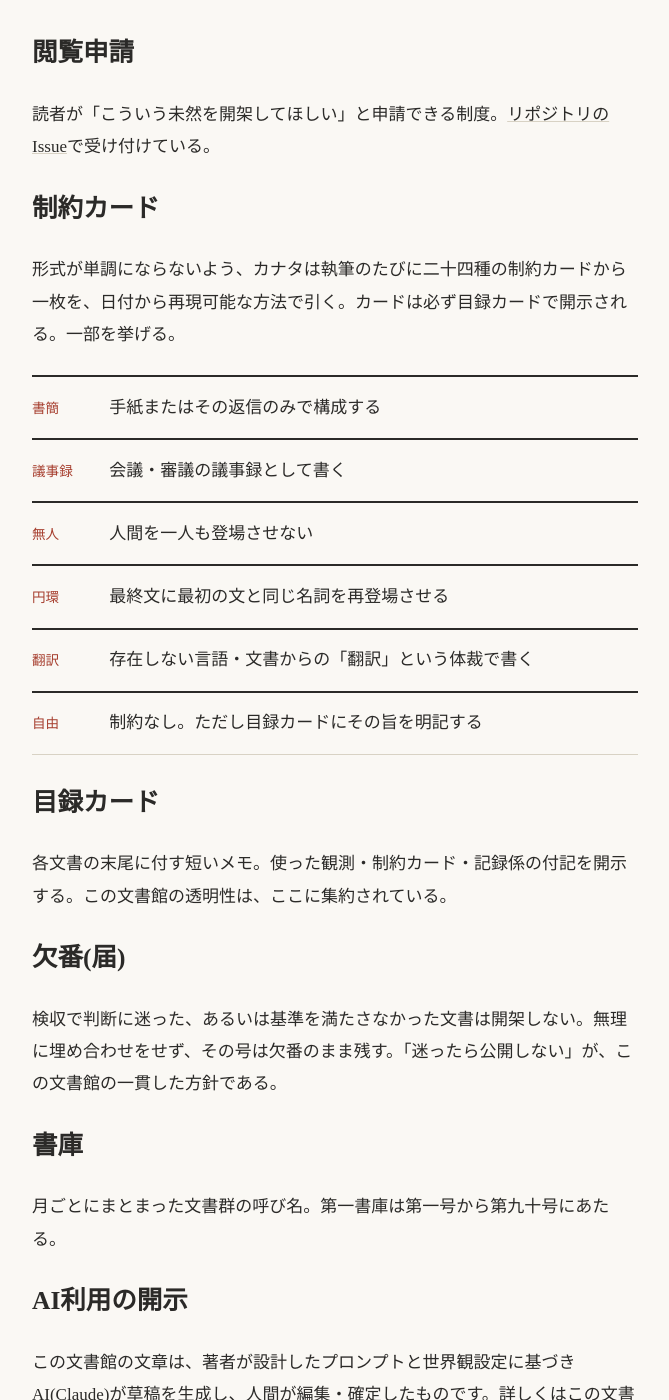
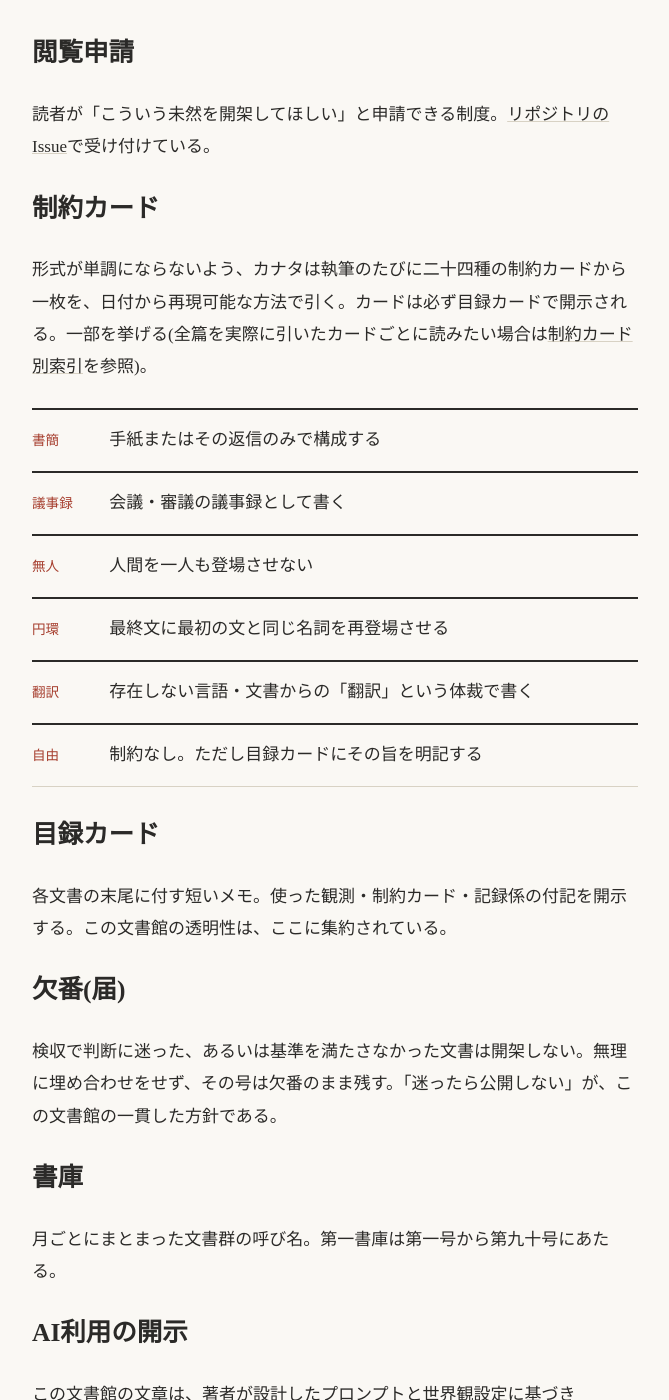
Before and after one commit to carf-coder/mizen-bunshokan, a Jekyll site: the page built from shikumi.md, in a window 1280 px wide and 1400 px high, scrolled down 1230 px. Shown: the whole window, without its empty margins (305-974 px from the left). Built offline with Jekyll 4.4.1, drawn with Linux system fonts in a browser that asks for light colours.

```diff
--- a/_layouts/default.html
+++ b/_layouts/default.html
@@ -1,5 +1,5 @@
 <!DOCTYPE html>
-<html lang="{{ site.lang | default: 'ja' }}">
+<html lang="{{ page.lang | default: site.lang | default: 'ja' }}">
 <head>
   <meta charset="utf-8">
   <meta name="viewport" content="width=device-width, initial-scale=1">
--- a/shikumi.md
+++ b/shikumi.md
@@ -28,7 +28,7 @@ description: 未然文書館を動かす仕組み — カナタ、目次係、
 
 ## 制約カード
 
-形式が単調にならないよう、カナタは執筆のたびに二十四種の制約カードから一枚を、日付から再現可能な方法で引く。カードは必ず目録カードで開示される。一部を挙げる。
+形式が単調にならないよう、カナタは執筆のたびに二十四種の制約カードから一枚を、日付から再現可能な方法で引く。カードは必ず目録カードで開示される。一部を挙げる(全篇を実際に引いたカードごとに読みたい場合は[制約カード別索引](../cards/)を参照)。
 
 <ul class="catalog-list">
   <li class="catalog-card"><span class="catalog-no">書簡</span>手紙またはその返信のみで構成する</li>
```
Also changed, not shown: other parts of _layouts/default.html (+1 -1 lines), en.md (added, +52 -0 lines).
